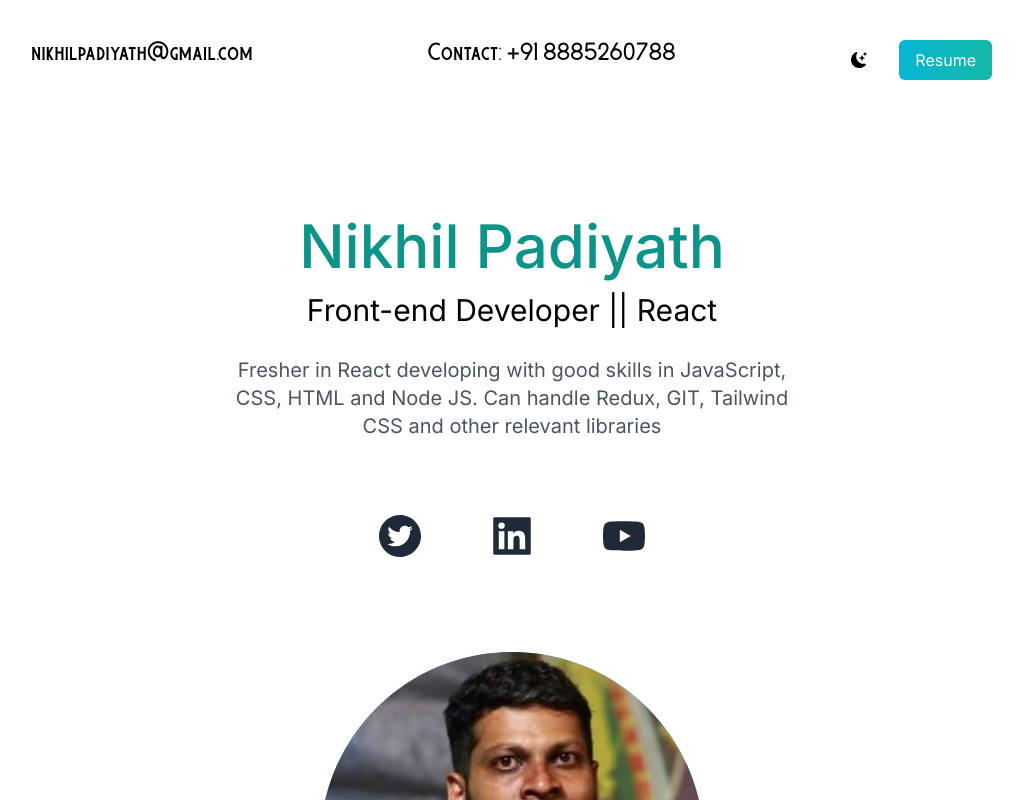
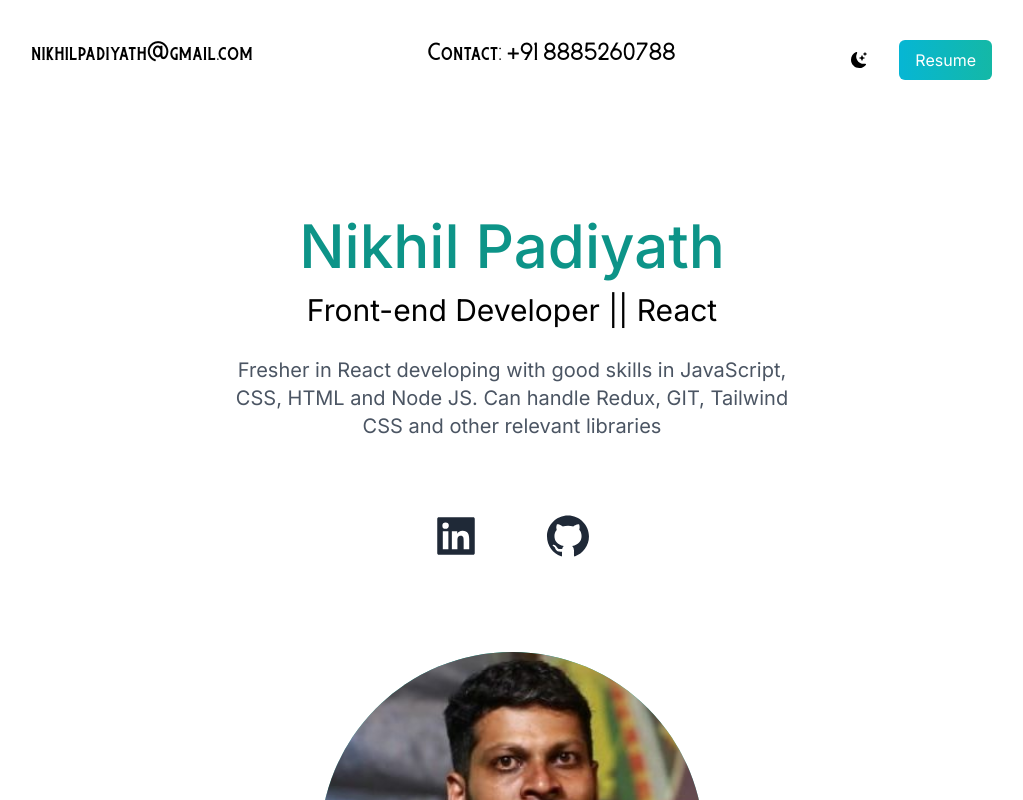
Before and after one commit to nikhilpadiyath/Nextjs-tailwind-portfolio, a Next.js app: page / in a window 1280 px wide. Shown: the top 800 px of the page, without its empty margins (128-1151 px from the left). Built offline with nearby package versions, Linux system fonts and the light colour scheme.

Commit message:
Added navigation to external links

```diff
--- a/src/app/page.js
+++ b/src/app/page.js
@@ -1,7 +1,7 @@
 "use client";
 import Head from 'next/head';
 import {BsFillMoonStarsFill} from 'react-icons/bs';
-import {AiFillTwitterCircle, AiFillLinkedin, AiFillYoutube} from "react-icons/ai";
+import {AiFillLinkedin, AiFillGithub} from "react-icons/ai";
 import Image from 'next/image';
 import avatar from '/public/My-avatar.jpg';
 import design from '/public/design.png';
@@ -56,9 +56,8 @@ export default function Home() {
           </p>
         </div>
         <div className=" text-5xl flex justify-center gap-16 py-3 text-gray-800  dark:text-white">
-          <AiFillTwitterCircle />
-          <AiFillLinkedin />
-          <AiFillYoutube />
+          <AiFillLinkedin className="cursor-pointer" onClick={()=> router.push('https://www.linkedin.com/in/nikhil-padiyath')}/>
+          <AiFillGithub className="cursor-pointer" onClick={()=> router.push('https://github.com/nikhilpadiyath')}/>
         </div>
         <div className="relative mx-auto bg-gradient-to-b from-teal-500 rounded-full w-80 h-80 mt-20 overflow-hidden md:h-96 md:w-96">
           <Image src={avatar} fill objectFit="cover" />
```
